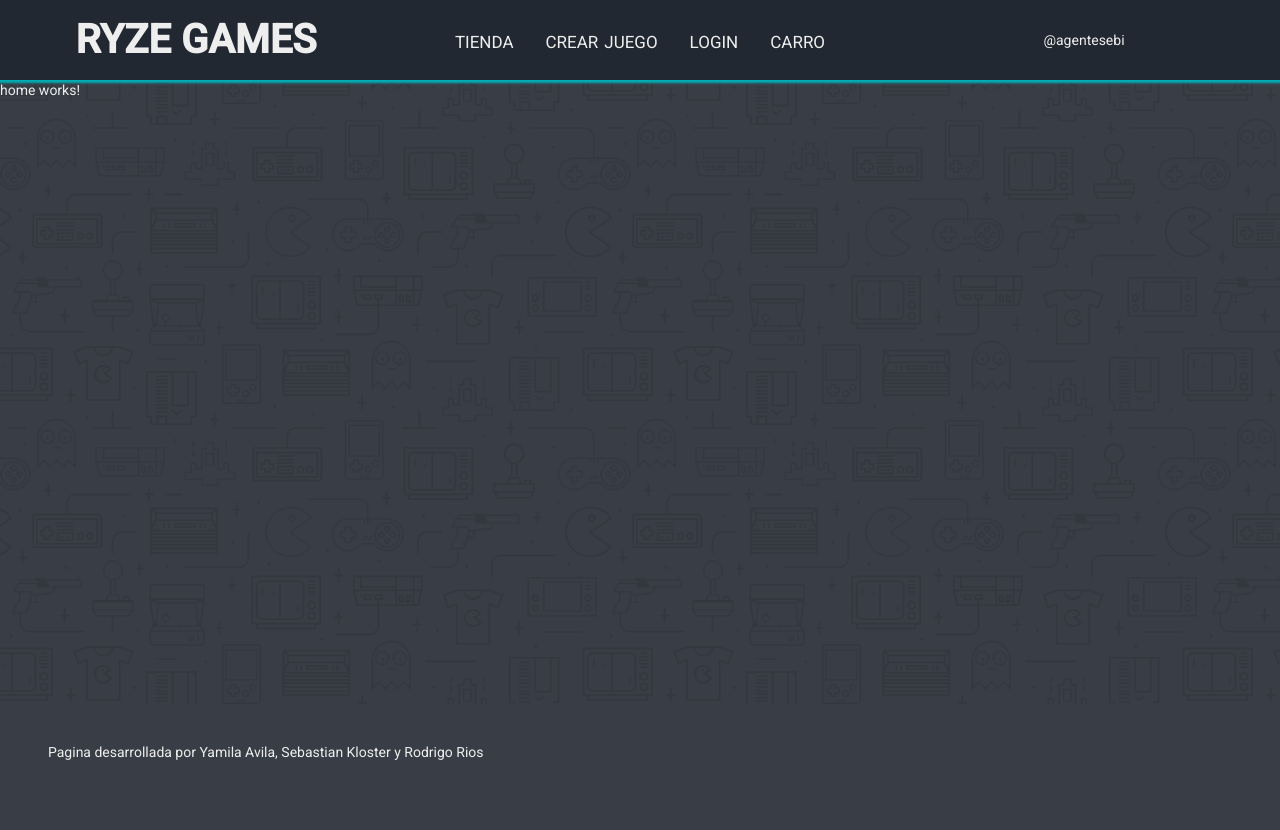
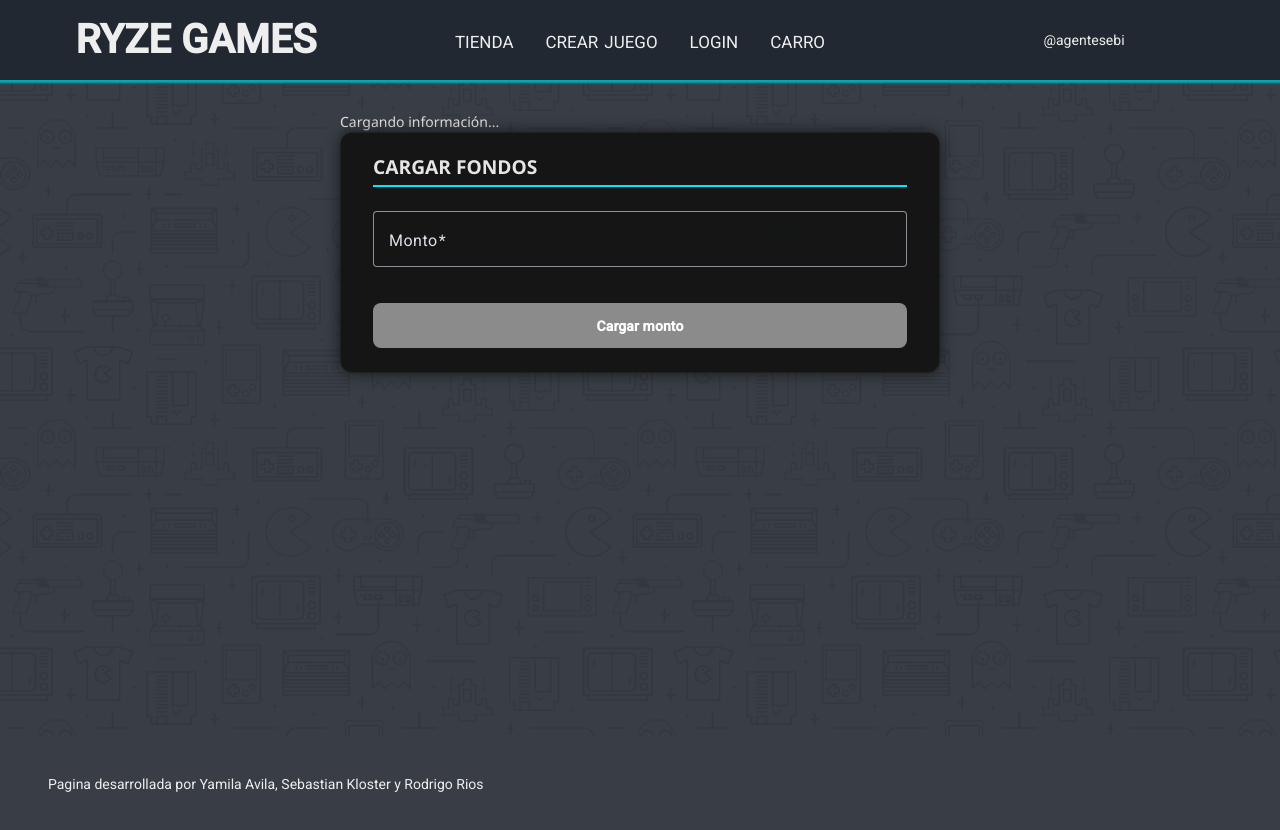
Before and after one commit to SebastianKloster/RyseGames, an Angular app: page /billetera in a window 1280 px wide. Before the commit this address led to /home. Before the commit the page ends 800 px from the top, so only its background shows below. Built offline with nearby package versions, Linux system fonts and the light colour scheme; no server answers.

Commit message:
Billetera conectada al back

```diff
--- a/src/app/app.routes.ts
+++ b/src/app/app.routes.ts
@@ -4,6 +4,7 @@ import { Store } from './pages/store/store';
 import { Login } from './pages/login/login';
 import { CarroList } from './carrito/pages/carro-list/carro-list';
 import { Compra } from './compra/pages/compra/compra';
+import { Billetera } from './pages/billetera/billetera';
 
 export const routes: Routes = [
     { path: 'home', component: Home },
@@ -11,8 +12,7 @@ export const routes: Routes = [
     { path: 'login', component: Login },
     {path:'carro', component: CarroList},
     {path: 'compra', component: Compra},
-    // { path: 'create-event', component: CreateEvent },
-    // { path: 'create-event/:id', component: CreateEvent },
+    {path: 'billetera',component: Billetera},
     { path: '', redirectTo: '/home', pathMatch: 'full' }, // Redirige la ruta vacía a /home
     { path: '**', redirectTo: '/home' } // Redirige cualquier otra ruta a /home (opcional)
 ];
--- a/src/app/carrito/pages/carro-list/carro-list.html
+++ b/src/app/carrito/pages/carro-list/carro-list.html
@@ -42,7 +42,7 @@
 
   <div class="carro-right">
     <mat-card class="total-card">
-      <h3>Total: $ {{ total() }}</h3>
+      <h3>Total: $ {{ total() | currency:'USD'}}</h3>
       <button mat-raised-button color="primary" [disabled]="empty()" class="btn-compra" (click)="confirmarCompra()">
         Finalizar Compra
       </button>
--- a/src/app/carrito/pages/carro-list/carro-list.ts
+++ b/src/app/carrito/pages/carro-list/carro-list.ts
@@ -6,10 +6,10 @@ import { MatSlideToggleModule } from '@angular/material/slide-toggle';
 import {MatCardModule} from '@angular/material/card';
 import {MatIconModule} from '@angular/material/icon';
 import { Router } from '@angular/router';
-import { RouterLink } from '@angular/router';
+import { CurrencyPipe } from '@angular/common';
 @Component({
 selector: 'app-carro-list',
- imports: [  MatSlideToggleModule, MatCardModule,MatIconModule,RouterLink ],
+ imports: [  MatSlideToggleModule, MatCardModule,MatIconModule, CurrencyPipe],
 templateUrl: './carro-list.html',
  styleUrl: './carro-list.css',
 })
@@ -28,7 +28,6 @@ export class CarroList implements OnInit {
 
     if (this.carrito() === null) {
 
-     console.log("Carrito en el componente:", this.carrito());
       this.loadSubscription = this.carritoService.refrescarCarrito().subscribe({
         next: () => {
           console.log("Carrito luego de refrescar:", this.carrito())
--- a/src/app/compra/pages/compra/compra.ts
+++ b/src/app/compra/pages/compra/compra.ts
@@ -7,7 +7,7 @@ import {MatRadioModule} from '@angular/material/radio';
 import { FormsModule } from '@angular/forms'
 @Component({
   selector: 'app-compra',
-  imports: [CommonModule, CurrencyPipe,RouterLink,MatRadioModule,FormsModule],
+  imports: [CommonModule, CurrencyPipe,MatRadioModule,FormsModule],
   templateUrl: './compra.html',
   styleUrl: './compra.css',
 })
@@ -34,7 +34,7 @@ export class Compra {
   finalizarCompra() {
     if (!this.metodoPago){
       alert("Seleccioná un método de pago");
-      this.router.navigate(['/compra']);
+      this.router.navigate(['/home']);
       return;
     }
 
--- /dev/null
+++ b/src/app/model/billetera.ts
@@ -0,0 +1,3 @@
+export interface IBilletera {
+    saldo: number;
+}
--- /dev/null
+++ b/src/app/pages/billetera/billetera.css
@@ -0,0 +1,96 @@
+.billetera-container {
+  max-width: 600px;
+  margin: 2rem auto;
+  color: #e6e6e6;
+  font-family: 'Segoe UI', sans-serif;
+}
+
+
+mat-card {
+  background: rgba(20, 20, 20, 0.95);
+  border-radius: 12px;
+  padding: 1.5rem 2rem;
+  margin-bottom: 1.7rem;
+  border: 1px solid rgba(255,255,255,0.05);
+  box-shadow: 0 0 15px rgba(0,0,0,0.6);
+}
+
+
+mat-card h2 {
+  border-bottom: 2px solid #00eaff;
+  padding-bottom: 0.5rem;
+  margin-bottom: 1.5rem;
+  text-transform: uppercase;
+  font-weight: 700;
+  font-size: 1.2rem;
+}
+
+mat-card p {
+  font-size: 1rem;
+  padding: 0.3rem 0;
+}
+
+.full {
+  width: 100%;
+}
+
+mat-form-field {
+  font-size: 1rem;
+  color: #e6e6e6;
+}
+
+input[matInput] {
+  color: #ffffff;
+}
+
+
+button[mat-raised-button] {
+  margin-top: 1rem;
+  width: 100%;
+  background: #00eaff ;
+  color: #474747;
+  font-weight: 700;
+  border-radius: 8px;
+  height: 45px;
+  transition: 0.25s;
+}
+
+button[mat-raised-button]:hover:not(:disabled) {
+  background: #00c4dd ;
+  transform: scale(1.02);
+}
+
+/* Estilo para disabled */
+button[mat-raised-button][disabled] {
+  background: #8b8b8b ;
+  color: #ffffff ;
+  opacity: 1 ;
+  transform: none ;
+  cursor: not-allowed ;
+}
+
+
+
+.ng-template {
+  color: #999;
+}
+.saldo-actual-box {
+  background: linear-gradient(90deg, #00eaff44, #00eaff11);
+  border: 1px solid #00eaff;
+  border-radius: 10px;
+  padding: 1rem 1.4rem;
+  margin-bottom: 1.5rem;
+  display: flex;
+  justify-content: space-between;
+  align-items: center;
+  color: #e6e6e6;
+  font-size: 1.1rem;
+}
+
+
+.saldo-actual-box strong {
+  font-size: 1.4rem;
+  font-weight: 800;
+  color: #00eaff;
+  text-shadow: 0px 0px 8px #00eaff;
+}
--- /dev/null
+++ b/src/app/pages/billetera/billetera.html
@@ -0,0 +1,44 @@
+<section class="billetera-container">
+
+  <mat-card *ngIf="saldo(); else loading">
+    <h2>Mi Billetera</h2>
+
+    <p><strong>Saldo Actual:</strong>
+      {{ saldo()?.saldo | currency:'USD':'symbol':'1.2-2' }}
+    </p>
+  </mat-card>
+
+  <mat-card>
+    <h2>Cargar fondos</h2>
+
+    <form #formPago="ngForm">
+  <mat-form-field appearance="outline" class="full">
+    <mat-label>Monto</mat-label>
+    <input
+      matInput
+      type="number"
+      min="0.01"
+      required
+      name="monto"
+      ngModel
+      #monto="ngModel"
+    >
+    <mat-error *ngIf="monto.invalid && monto.touched">
+      Ingresá un monto válido.
+    </mat-error>
+  </mat-form-field>
+
+  <button mat-raised-button color="primary"
+          [disabled]="formPago.invalid">
+    Cargar monto
+  </button>
+</form>
+
+
+  </mat-card>
+
+  <ng-template #loading>
+    <p>Cargando información...</p>
+  </ng-template>
+
+</section>
--- /dev/null
+++ b/src/app/pages/billetera/billetera.ts
@@ -0,0 +1,45 @@
+import { Component, inject } from '@angular/core';
+import { BilleteraService } from '../../services/billetera.service';
+import { Router } from '@angular/router';
+import { CommonModule, CurrencyPipe, } from '@angular/common';
+import { MatCardModule } from '@angular/material/card';
+import { MatButtonModule } from '@angular/material/button';
+import { MatInputModule } from '@angular/material/input';
+import { MatFormFieldModule } from '@angular/material/form-field';
+import { FormsModule, ReactiveFormsModule } from '@angular/forms';
+
+@Component({
+  selector: 'app-billetera',
+  standalone: true,
+  imports: [
+    CommonModule,
+    CurrencyPipe,
+    MatCardModule,
+    MatButtonModule,
+    MatInputModule,
+    MatFormFieldModule,
+    ReactiveFormsModule,
+    FormsModule
+  ],
+  templateUrl: './billetera.html',
+  styleUrls: ['./billetera.css']
+})
+export class Billetera {
+
+  billeteraService = inject(BilleteraService);
+  router = inject(Router);
+
+ saldo = this.billeteraService.billetera;
+
+  ngOnInit() {
+    this.billeteraService.refreshBilletera().subscribe();
+  }
+
+  cargarFondos(monto: number) {
+    if (!monto || monto <= 0) {
+    console.log("Monto inválido");
+    return;
+  }
+
+  }
+}
--- /dev/null
+++ b/src/app/services/billetera.service.ts
@@ -0,0 +1,67 @@
+import { inject, Injectable, signal } from '@angular/core';
+import { SessionService } from './session-service';
+import { Observable, Subscription, tap } from 'rxjs';
+import { HttpClient } from '@angular/common/http';
+import { IBilletera } from '../model/billetera';
+
+@Injectable({
+  providedIn: 'root',
+})
+export class BilleteraService {
+  private apiURL = 'http://localhost:8080/api/billetera';
+
+  sessionService = inject(SessionService);
+
+  private sessionSub: Subscription | null = null;
+
+  private billerteraState = signal<IBilletera | null>(null);
+
+  public billetera = this.billerteraState.asReadonly();
+
+  constructor(private http: HttpClient) {
+    this.sessionSub = this.sessionService.isLogged$.subscribe(logged => {
+      if (!logged) {
+        this.billerteraState.set(null);
+      } else {
+        this.http.get<IBilletera>(this.apiURL, {
+          headers: this.sessionService.getAuthHeaders()
+        }).subscribe(
+          data => this.billerteraState.set(data)
+        )
+      }});
+  }
+
+
+  public obtenerBilletera(){
+    this.http.get<IBilletera>(this.apiURL, {
+      headers: this.sessionService.getAuthHeaders()
+    }).subscribe(
+      (data) => {
+        this.billerteraState.set(data);
+      });
+  }
+
+      agregarFondos(monto: number):Observable<IBilletera> {
+        const body = { monto };
+
+        return this.http.post<IBilletera>(`${this.apiURL}/cargar`, body, {
+          headers: this.sessionService.getAuthHeaders()
+        }).pipe(
+          tap((billeteraActualizada) => {
+            this.billerteraState.set(billeteraActualizada);
+          })
+        );
+      }
+
+
+      public refreshBilletera(): Observable<IBilletera> {
+        return this.http.get<IBilletera>(this.apiURL, {
+          headers: this.sessionService.getAuthHeaders()
+        }).pipe(
+          tap((data) => {
+            this.billerteraState.set(data);
+          })
+        );
+
+      }
+}
```
